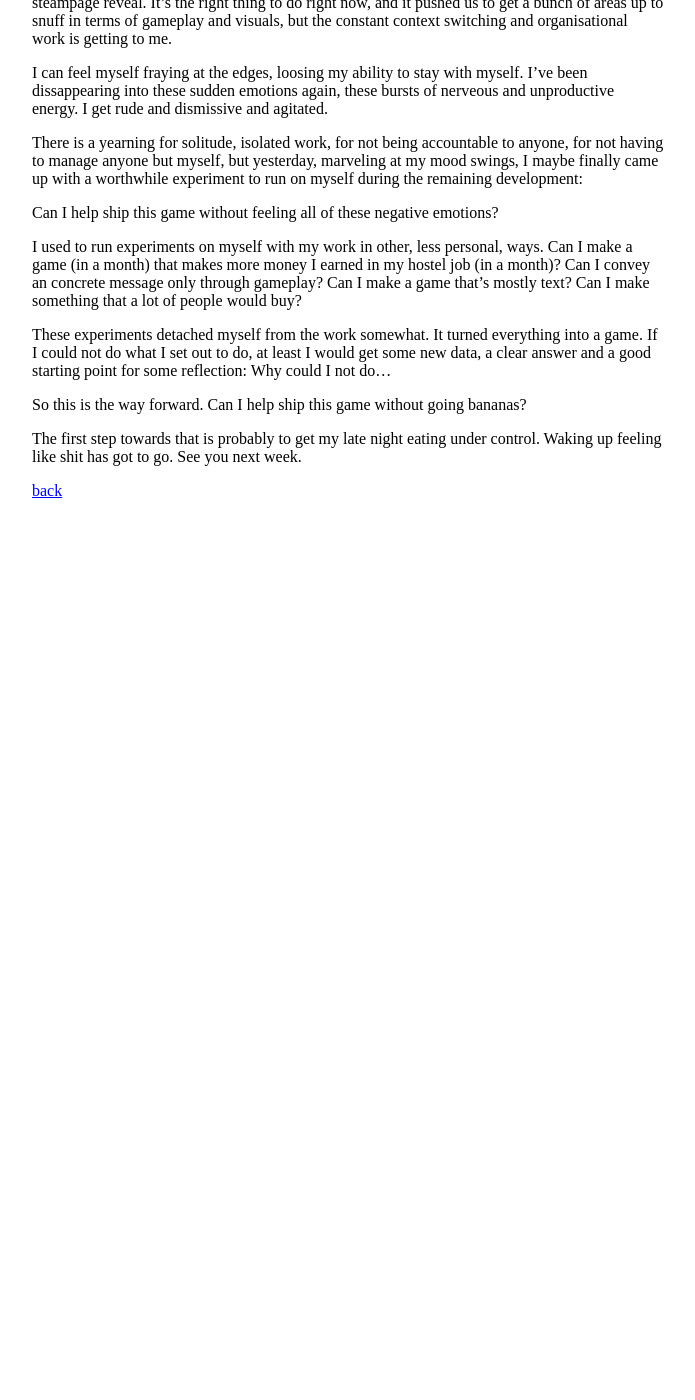
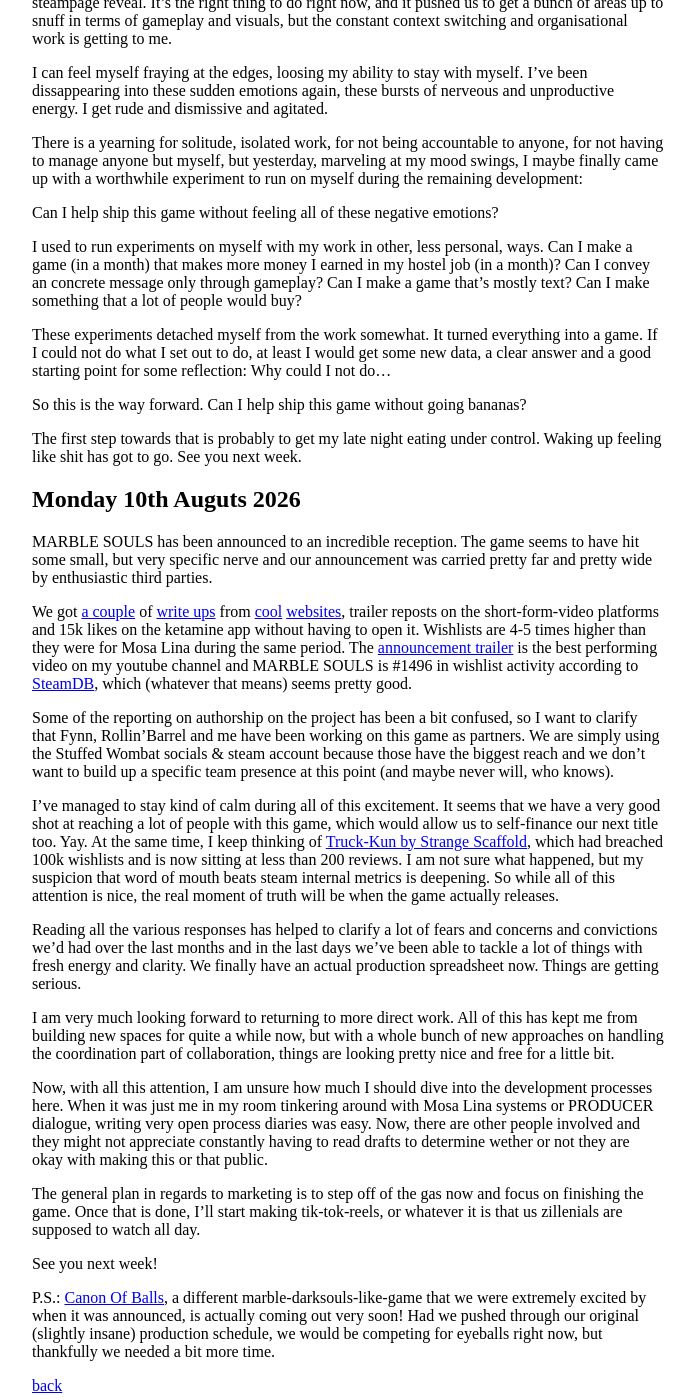
Before and after one commit to stuffedwombat/stuffedwombat.github.io, a Jekyll site: the page built from weekendblog.md, in a window 1280 px wide and 1400 px high, scrolled down 4575 px. Shown: the whole window, without its empty margins (292-987 px from the left). Built offline with Jekyll 4.4.1, drawn with Linux system fonts in a browser that asks for light colours; our own code applies the rules of GitHub Pages for plain Markdown files; comment, search, counter and statistics services are not loaded; before the commit the page ends 5095 px from its top, so only the background shows below that.

Commit message:
Update weekendblog.md

```diff
--- a/weekendblog.md
+++ b/weekendblog.md
@@ -155,6 +155,27 @@ So this is the way forward. Can I help ship this game without going bananas?
 
 The first step towards that is probably to get my late night eating under control. Waking up feeling like shit has got to go. See you next week.
 
+## Monday 10th Auguts 2026
+
+MARBLE SOULS has been announced to an incredible reception. The game seems to have hit some small, but very specific nerve and our announcement was carried pretty far and pretty wide by enthusiastic third parties.
+
+We got [a couple](https://aftermath.site/marble-souls-steam-pc-super-monkey-ball/) of [write ups](https://www.gamespew.com/2026/08/marble-souls-announced/) from [cool](https://www.rockpapershotgun.com/marble-souls-dares-to-ask-what-would-happen-if-the-bloke-from-dark-souls-got-stuck-in-a-physics-driven-ball-and-its-out-this-year) [websites](https://www.anaitgames.com/noticias/marble-souls-anuncio-stuffed-wombat), trailer reposts on the short-form-video platforms and 15k likes on the ketamine app without having to open it. Wishlists are 4-5 times higher than they were for Mosa Lina during the same period. The [announcement trailer](https://www.youtube.com/watch?v=AJ12-c-E08A) is the best performing video on my youtube channel and  MARBLE SOULS is #1496 in wishlist activity according to [SteamDB](https://steamdb.info/app/4531440/charts/), which (whatever that means) seems pretty good.
+
+Some of the reporting on authorship on the project has been a bit confused, so I want to clarify that Fynn, Rollin'Barrel and me have been working on this game as partners. We are simply using the Stuffed Wombat socials & steam account because those have the biggest reach and we don't want to build up a specific team presence at this point (and maybe never will, who knows).
+
+I've managed to stay kind of calm during all of this excitement. It seems that we have a very good shot at reaching a lot of people with this game, which would allow us to self-finance our next title too. Yay. At the same time, I keep thinking of [Truck-Kun by Strange Scaffold](https://store.steampowered.com/app/3642010/Truckkun_is_Supporting_Me_from_Another_World/), which had breached 100k wishlists and is now sitting at less than 200 reviews. I am not sure what happened, but my suspicion that word of mouth beats steam internal metrics is deepening. So while all of this attention is nice, the real moment of truth will be when the game actually releases.
+
+Reading all the various responses has helped to clarify a lot of fears and concerns and convictions we'd had over the last months and in the last days we've been able to tackle a lot of things with fresh energy and clarity. We finally have an actual production spreadsheet now. Things are getting serious.
+
+I am very much looking forward to returning to more direct work. All of this has kept me from building new spaces for quite a while now, but with a whole bunch of new approaches on handling the coordination part of collaboration, things are looking pretty nice and free for a little bit.
+
+Now, with all this attention, I am unsure how much I should dive into the development processes here. When it was just me in my room tinkering around with Mosa Lina systems or PRODUCER dialogue, writing very open process diaries was easy. Now, there are other people involved and they might not appreciate constantly having to read drafts to determine wether or not they are okay with making this or that public.
+
+The general plan in regards to marketing is to step off of the gas now and focus on finishing the game. Once that is done, I'll start making tik-tok-reels, or whatever it is that us zillenials are supposed to watch all day.
+
+See you next week!
+
+P.S.: [Canon Of Balls](https://store.steampowered.com/app/3962460/THE_CANON_OF_BALLS/), a different marble-darksouls-like-game that we were extremely excited by when it was announced, is actually coming out very soon! Had we pushed through our original (slightly insane) production schedule, we would be competing for eyeballs right now, but thankfully we needed a bit more time.
 
 
 [back](thinking)
```
